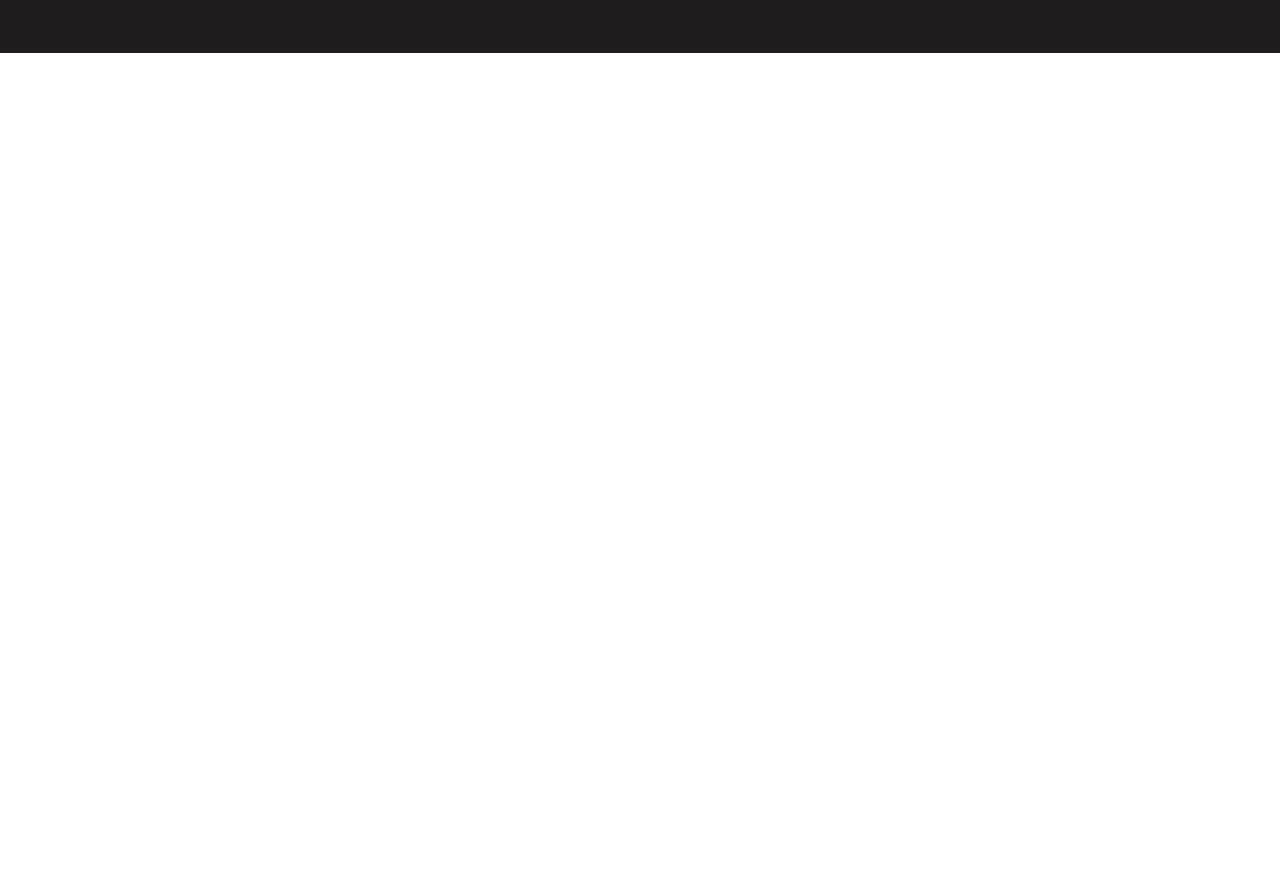
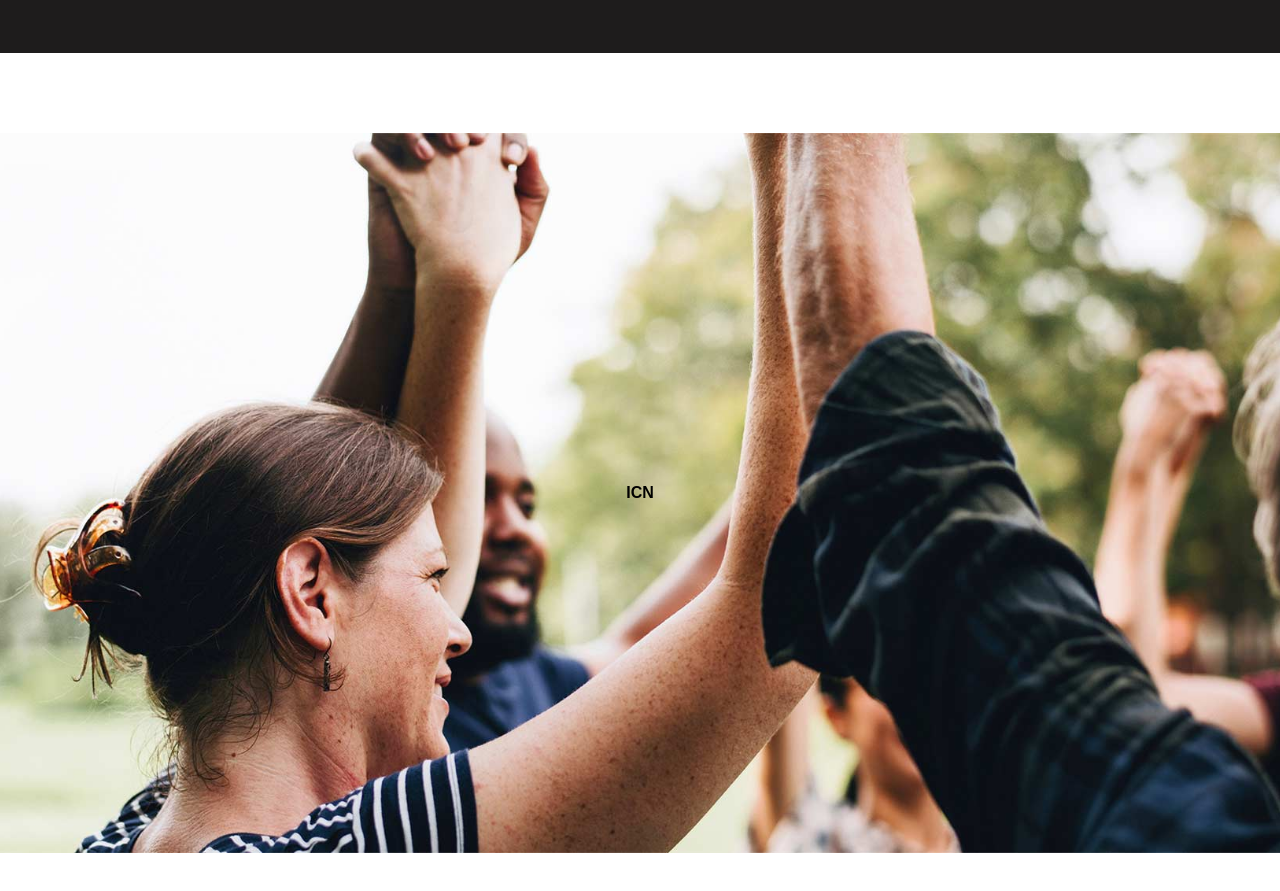
Before and after one commit to sandyclaws89/proj-html-vuejs, a Vue app: page / in a window 1280 px wide. Shown: the part 4340-5231 px from the top of the page. Before the commit the page ends 4543 px from the top, so only its background shows below. Built offline with nearby package versions, Linux system fonts and the light colour scheme.

Commit message:
bozza sezione Video terminata

```diff
--- a/src/components/MainTeach.vue
+++ b/src/components/MainTeach.vue
@@ -5,6 +5,7 @@
     <LeaderSection/>
     <NewsSection/>
     <TestimonialsSection/>
+    <VideoSection/>
   </main>
 </template>
 
@@ -14,7 +15,7 @@ import EventsSection from './EventsSection.vue'
 import LeaderSection from './LeaderSection.vue'
 import NewsSection from './NewsSection.vue'
 import TestimonialsSection from './TestimonialsSection.vue'
-
+import VideoSection from './VideoSection.vue'
 export default {
     name: 'MainTeach',
     data() {
@@ -27,7 +28,8 @@ export default {
       EventsSection,
       LeaderSection,
       NewsSection,
-      TestimonialsSection
+      TestimonialsSection,
+      VideoSection
     }
 
 }
--- a/src/components/TestimonialsSection.vue
+++ b/src/components/TestimonialsSection.vue
@@ -1,6 +1,9 @@
 <template>
   <section class="banner flex">
+
+
     <span>Testimonials</span>
+
       <TestimonialsCard
         v-for="(testimonial, index) in arrTestimonials"
         :key="index"
@@ -8,6 +11,7 @@
         :testimonial-text = testimonial.testimonial
         :testimonial-img = testimonial.img
       />
+
   </section>
 </template>
 
@@ -56,6 +60,9 @@ export default {
       font-family: serif;
       line-height: 12rem;
     }
+    .icn{
+      align-self: center;
+    }
 
   }
 </style>
--- /dev/null
+++ b/src/components/VideoSection.vue
@@ -0,0 +1,22 @@
+<template>
+  <section class="flex">
+      <strong>ICN</strong>
+  </section>
+</template>
+
+<script>
+export default {
+    name:'VideoSection'
+}
+</script>
+
+<style lang='scss' scoped>
+    section{
+        height: 90vh;
+        background-image: url('../assets/img/h1-img-04.jpg');
+        background-size: cover;
+        background-position: center;
+        align-items: center;
+        justify-content: center;
+    }
+</style>
```
